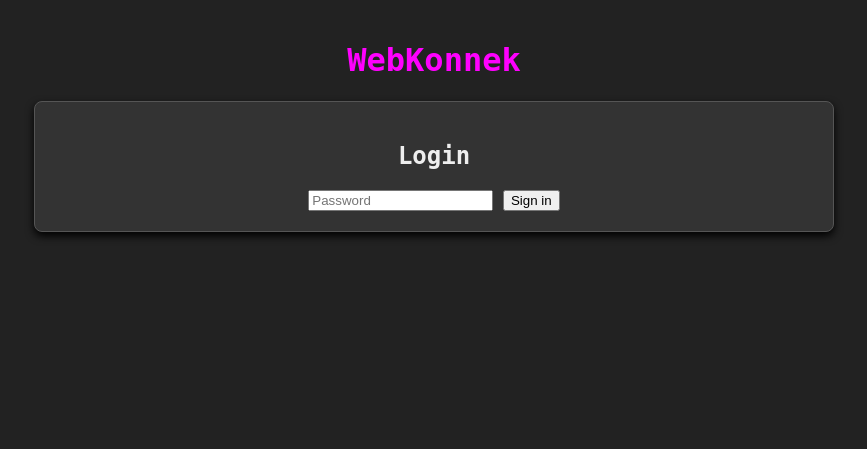
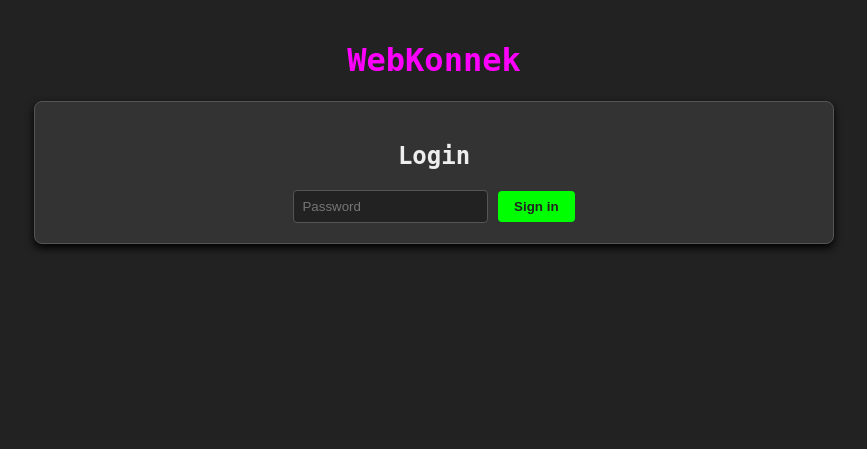
Before and after one commit to CryptLvrs/WebKonnek, a Flask app: page /login in a window 1280 px wide. Shown: the top 449 px of the page, without its empty margins (206-1073 px from the left). Run offline with Flask 3, Linux system fonts and the light colour scheme; parts of the project's set-up code (start-up, migrations or seed data) failed here and were passed over.

Commit message:
add css to login html page
simple login style in dark theme

```diff
--- a/backend/static/style.css
+++ b/backend/static/style.css
@@ -32,3 +32,25 @@ h1 {
     color: #ff4444;
     font-weight: bold;
 }
+
+input[type="password"] {
+    padding: 8px;
+    border-radius: 4px;
+    border: 1px solid #555;
+    background-color: #222;
+    color: #eee;
+}
+
+button {
+    padding: 8px 16px;
+    border-radius: 4px;
+    border: none;
+    background-color: #00ff00;
+    color: #222;
+    font-weight: bold;
+    cursor: pointer;
+}
+
+.error {
+    color: #ff4444;
+}
```
